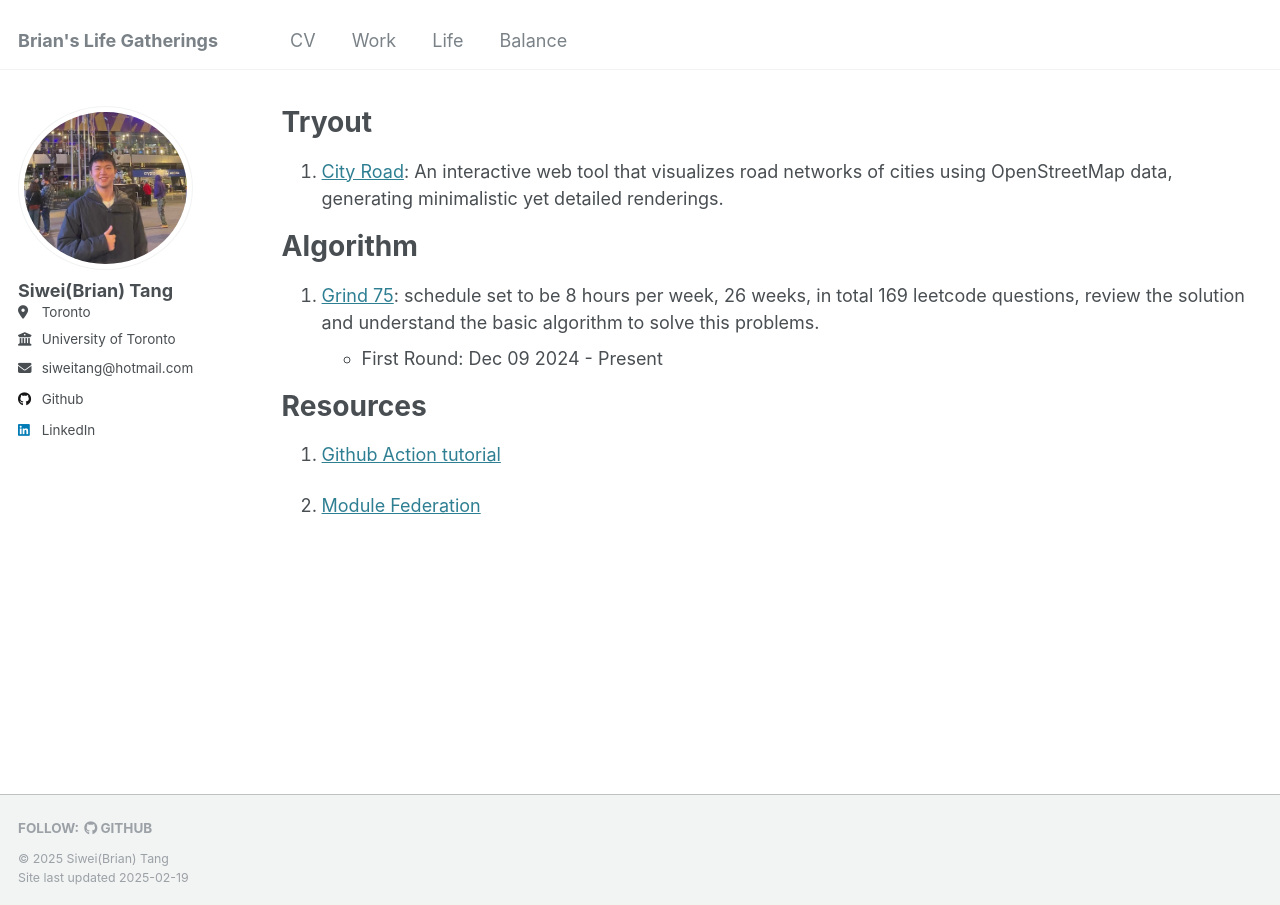
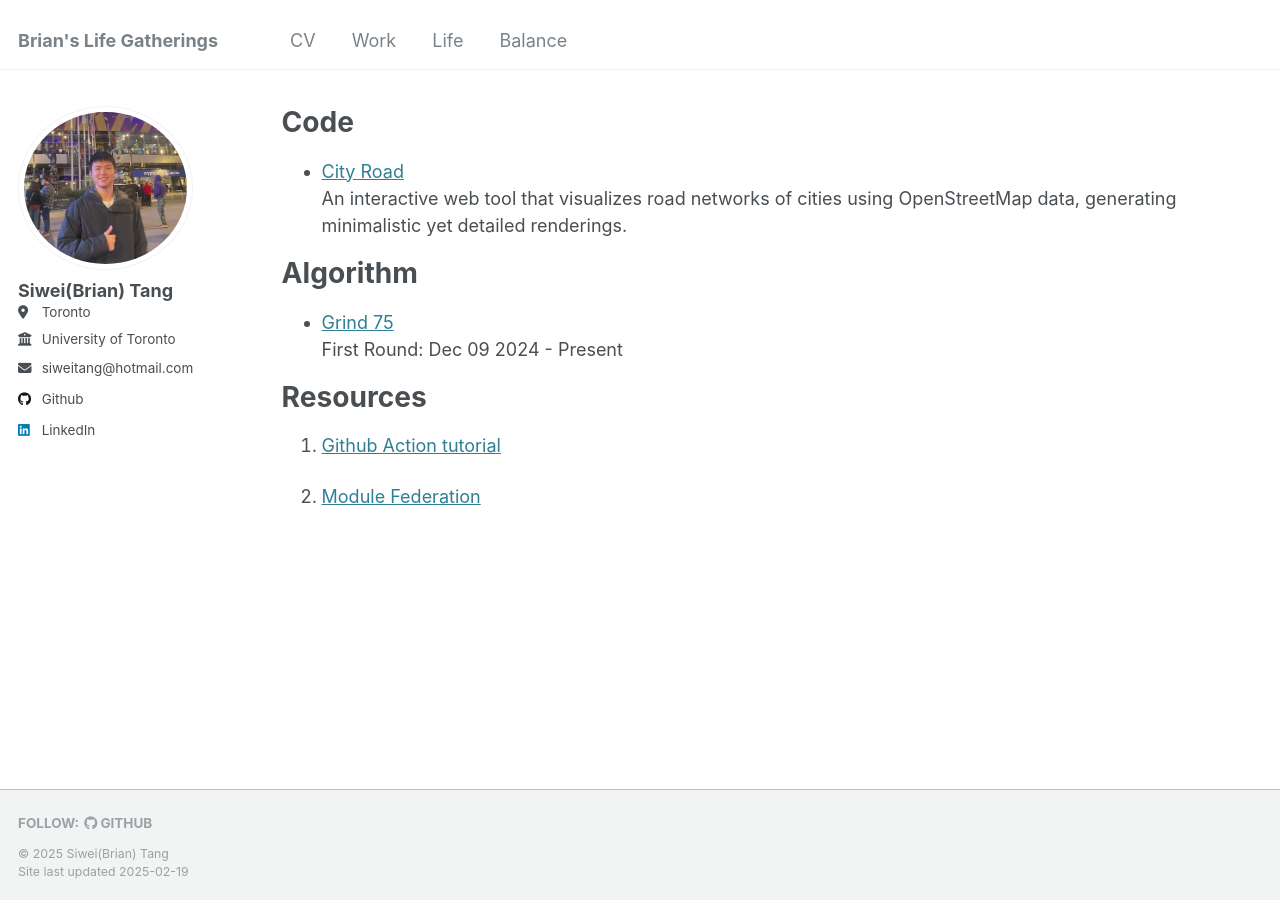
Before and after one commit to tangsiwei0831/tangsiwei0831.github.io, a Jekyll site: the page built from _pages/balance.md, in a window 1280 px wide. Built offline with Jekyll 4.4.1, drawn with Linux system fonts in a browser that asks for light colours.

Commit message:
modify layout

```diff
--- a/_pages/balance.md
+++ b/_pages/balance.md
@@ -9,15 +9,16 @@ redirect_from:
 
 {% include base_path %}
 
-Tryout
+Code
 ======
-1. [City Road](https://github.com/tangsiwei0831/city-road): An interactive web tool that visualizes road networks of cities using OpenStreetMap data, generating minimalistic yet detailed renderings.
+* [City Road](https://github.com/tangsiwei0831/city-road) <br/>
+  An interactive web tool that visualizes road networks of cities using OpenStreetMap data, generating minimalistic yet detailed renderings.
 
 
 Algorithm
 ======
-1. [Grind 75](https://www.techinterviewhandbook.org/grind75): schedule set to be 8 hours per week, 26 weeks, in  total 169 leetcode questions, review the solution and understand the basic algorithm to solve this problems.
-* First Round: Dec 09 2024 - Present
+* [Grind 75](https://www.techinterviewhandbook.org/grind75) <br/>
+First Round: Dec 09 2024 - Present
 
 Resources
 ======
```
Also changed, not shown: _posts/2025-01-27-apache-airflow.md (+2 -0 lines).
